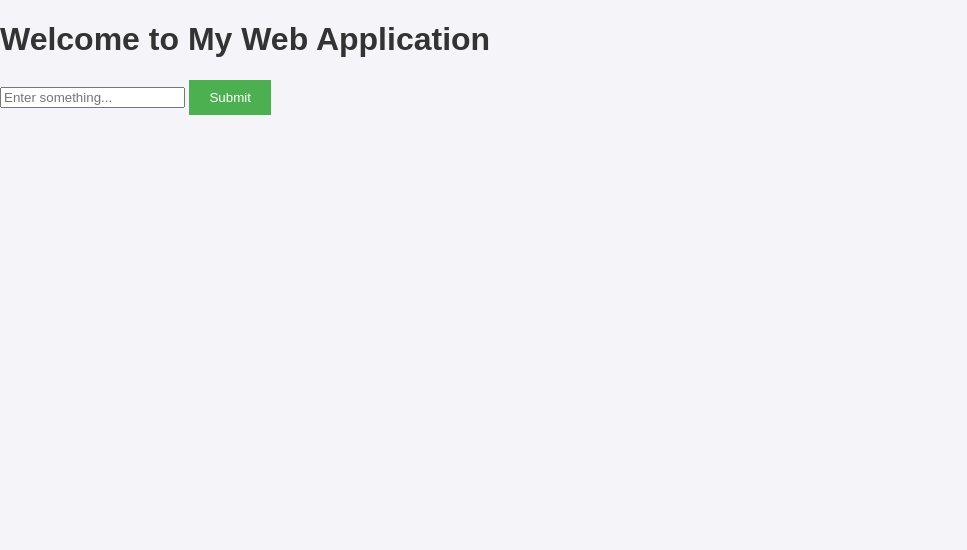
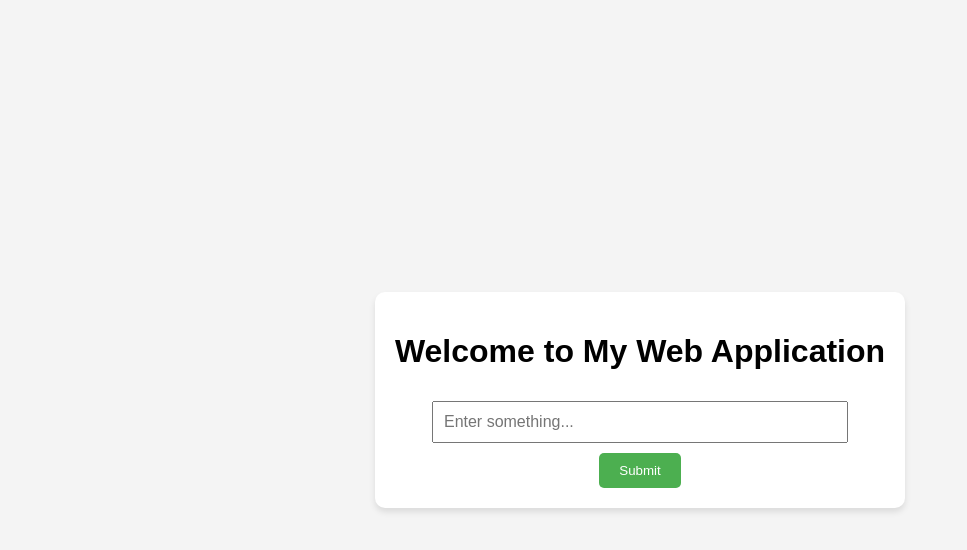
Before and after one commit to SidraSaleem296/selenium-jenkins, a plain HTML site: page index.html in a window 1280 px wide. Shown: the whole page, without its empty margins (0-967 px from the left). Drawn offline with Linux system fonts and the light colour scheme.

Commit message:
Update styles.css

```diff
--- a/styles.css
+++ b/styles.css
@@ -1,30 +1,35 @@
 body {
     font-family: Arial, sans-serif;
-    background-color: #f4f4f9;
-    color: #333;
     margin: 0;
     padding: 0;
+    display: flex;
+    justify-content: center;
+    align-items: center;
+    height: 100vh;
+    background-color: #f4f4f4;
 }
 
-header {
-    background-color: #4CAF50;
-    color: white;
+.container {
+    text-align: center;
+    background: #ffffff;
     padding: 20px;
-    text-align: center;
+    border-radius: 10px;
+    box-shadow: 0px 4px 6px rgba(0, 0, 0, 0.1);
 }
 
-section {
-    padding: 20px;
+input {
+    padding: 10px;
+    margin-top: 10px;
+    margin-bottom: 10px;
+    width: 80%;
+    font-size: 16px;
 }
 
 button {
-    background-color: #4CAF50;
+    padding: 10px 20px;
+    background-color: #4caf50;
     color: white;
     border: none;
-    padding: 10px 20px;
+    border-radius: 5px;
     cursor: pointer;
 }
-
-button:hover {
-    background-color: #45a049;
-}
```
